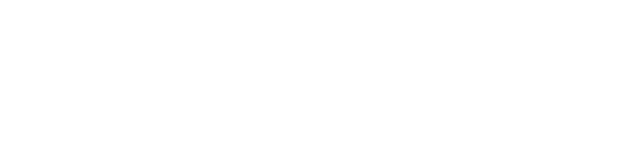
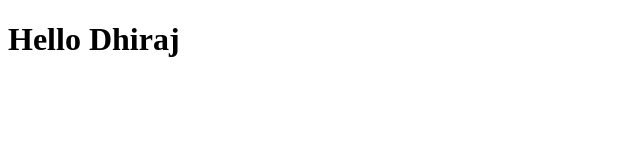
Before and after one commit to archanadhiraj/ProjectDemo, a plain HTML site: page index.html in a window 1280 px wide. Shown: the whole page, without its empty margins (0-640 px from the left). Drawn offline with Linux system fonts and the light colour scheme.

Commit message:
ref commit

```diff
--- a/index.html
+++ b/index.html
@@ -6,5 +6,7 @@
     <meta name="viewport" content="width=device-width, initial-scale=1.0" />
     <title>Document</title>
   </head>
-  <body></body>
+  <body>
+    <h1>Hello Dhiraj</h1>
+  </body>
 </html>
```
Also changed, not shown: index.js (added).
